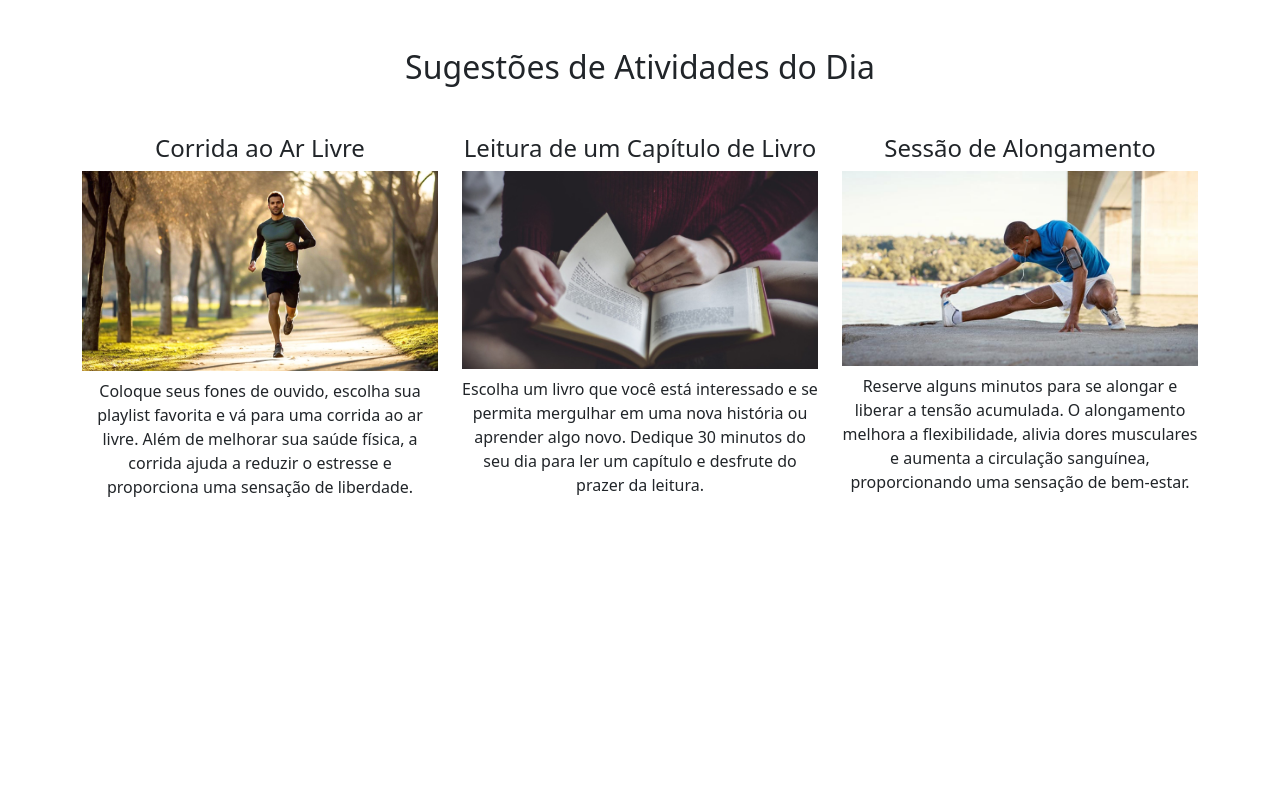
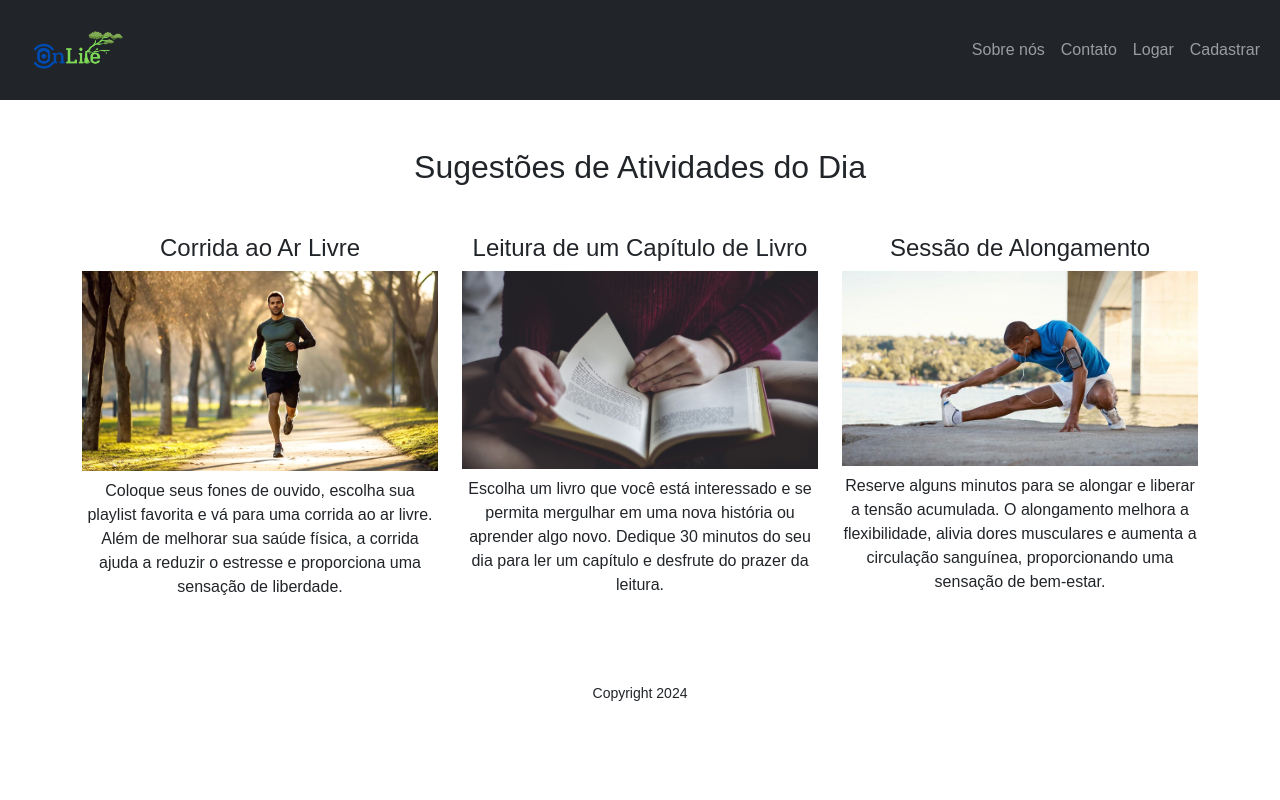
Before and after one commit to Lopesjao/CodeRace, a PHP site: the page made by src/View/TelaVerAtividade.php in a window 1280 px wide. Run offline with PHP 8.4, Linux system fonts and the light colour scheme; the template is opened without the code that fills it, so the values that code supplies are empty; some libraries are stand-ins or nearby versions.

Commit message:
Header e footer no Atividades

```diff
--- a/src/View/TelaSobre.php
+++ b/src/View/TelaSobre.php
@@ -62,7 +62,7 @@
         <div class="row">
             <div class="col-lg-12 text-center">
                 <h1 class="display-4">Sobre Nós</h1>
-                <p class="lead mt-4">A OnLife é uma plataforma inovadora criada com o objetivo de promover o equilíbrio entre a vida digital e o mundo real. Compreendemos a importância de desconectar das telas para se reconectar com o que realmente importa: a sua vida e os seus relacionamentos. Nossa missão é auxiliar as pessoas a reduzirem o tempo excessivo de uso de dispositivos digitais, incentivando práticas mais saudáveis e conscientes.</p>
+                <p class="lead mt-4">A OnLife é uma plataforma criada com o objetivo de promover o equilíbrio entre a vida digital e o mundo real. Compreendemos a importância de desconectar das telas para se reconectar com o que realmente importa: a sua vida e os seus relacionamentos. Nossa missão é auxiliar as pessoas a reduzirem o tempo excessivo de uso de dispositivos digitais, incentivando práticas mais saudáveis e conscientes.</p>
             </div>
         </div>
 
--- a/src/View/TelaVerAtividade.php
+++ b/src/View/TelaVerAtividade.php
@@ -7,9 +7,51 @@
     <meta charset="UTF-8">
     <meta name="viewport" content="width=device-width, initial-scale=1.0">
     <link href="https://cdn.jsdelivr.net/npm/bootstrap@5.3.3/dist/css/bootstrap.min.css" rel="stylesheet">
-    <title>Sugestões de Atividades do Dia</title>
+    <title>OnLife - Atividades</title>
+    <style>
+        body {
+            font-family: Arial, sans-serif;
+            display: flex;
+            flex-direction: column;
+            justify-content: space-between;
+            height: 100vh;
+            margin: 0;
+            text-align: center;
+        }
+
+        footer {
+            display: center;
+            justify-content: space-between;
+            width: 100%;
+            padding: 20px;
+            font-size: 14px;
+        }
+    </style>
 </head>
 <body>
+    <section class="section-inicio">
+        <header class="header-inicio">
+            <nav class="navbar navbar-expand-lg navbar-dark bg-dark">
+                <div class="container-fluid">
+                <a class="navbar-brand" href="<?=HOME?>Home">
+                    <img src="src/View/img/logo.png" alt="Logo" width="100% " height="70" class="d-inline-block align-text-top">
+                </a>
+                    <button class="navbar-toggler" type="button" data-bs-toggle="collapse" data-bs-target="#navbarNav" aria-controls="navbarNav" aria-expanded="false" aria-label="Toggle navigation">
+                        <span class="navbar-toggler-icon"></span>
+                    </button>
+                    <div class="collapse navbar-collapse" id="navbarNav">
+                        <ul class="navbar-nav ms-auto mb-2 mb-lg-0">
+                            <li class="nav-item"><a class="nav-link" href="<?=HOME?>Sobre">Sobre nós</a></li>
+                            <li class="nav-item"><a class="nav-link" href="<?=HOME?>Contato">Contato</a></li>
+                            <li class="nav-item"><a class="nav-link" href="<?=HOME?>Login">Logar</a></li>
+                            <li class="nav-item"><a class="nav-link" href="<?=HOME?>Cadastro">Cadastrar</a></li>
+                        </ul>
+                    </div>
+                </div>
+            </nav>
+        </header>
+    </sectio>
+
     <div class="container text-center my-5">
         <h2>Sugestões de Atividades do Dia</h2>
         <div class="row mt-5">
@@ -31,6 +73,13 @@
         </div>
     </div>
 
-    <script src="https://cdn.jsdelivr.net/npm/bootstrap@5.3.3/dist/js/bootstrap.bundle.min.js"></script>
+    <footer>
+        <span>Copyright 2024</span>
+    </footer>
+
+
+    <script src="<?=HOME?>src/View/JavaScript/JavaScriptComandos.js"></script>
+    <script src="https://stackpath.bootstrapcdn.com/bootstrap/4.5.2/js/bootstrap.min.js"></script>
+    <script src="https://cdn.jsdelivr.net/npm/@popperjs/core@2.5.4/dist/umd/popper.min.js"></script>
 </body>
 </html>
```
Also changed, not shown: src/View/TelaLogin.php (+5 -34 lines).
